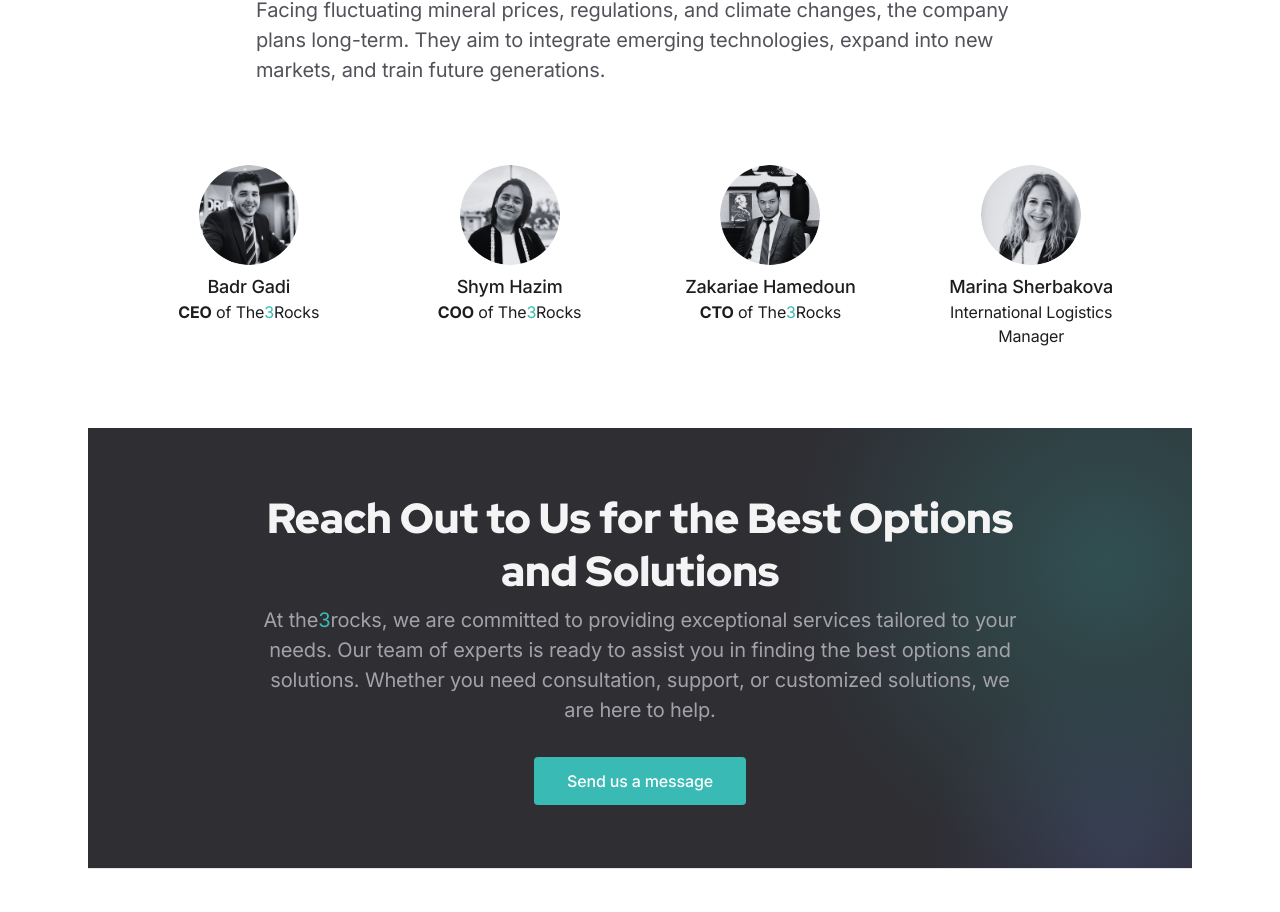
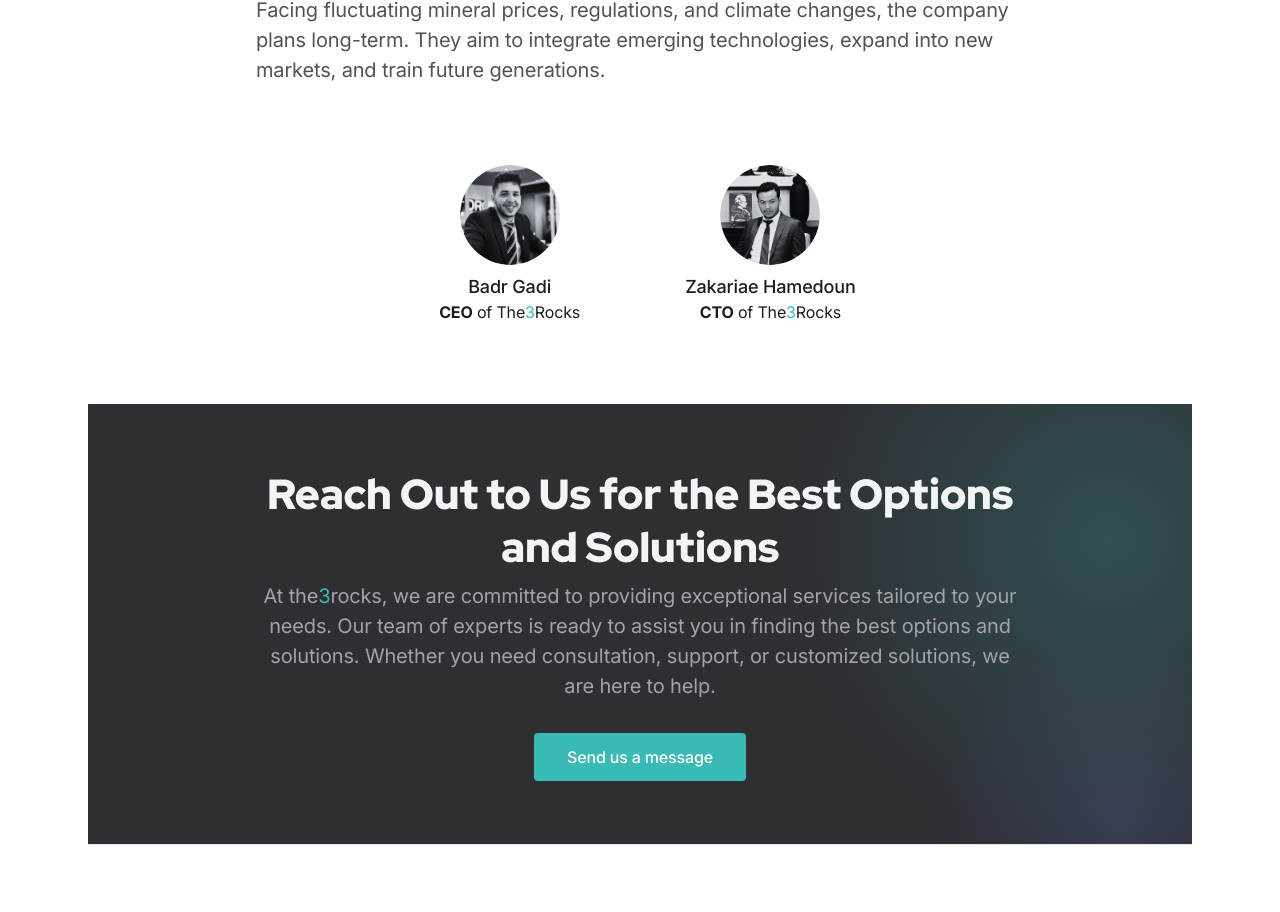
Before and after one commit to The-3-Rocks/landing-page, a Next.js app: page /about in a window 1280 px wide. Shown: the part 3696-4608 px from the top of the page. Built offline with nearby package versions, Linux system fonts and the light colour scheme.

Commit message:
remove team members

```diff
--- a/components/team.tsx
+++ b/components/team.tsx
@@ -105,7 +105,7 @@ export default function Team() {
               </div>
 
               {/* 2nd member */}
-              <div
+              {/* <div
                 className="w-1/2 sm:w-1/3 md:w-1/4 lg:w-1/5 p-5 lg:py-7"
                 data-aos="fade-down"
                 data-aos-delay="100"
@@ -127,7 +127,7 @@ export default function Team() {
                     <span className="text-teal-500">3</span>Rocks
                   </h6>
                 </div>
-              </div>
+              </div> */}
 
               {/* 3rd member */}
               <div
@@ -155,7 +155,7 @@ export default function Team() {
               </div>
 
               {/* 4th member */}
-              <div
+              {/* <div
                 className="w-1/2 sm:w-1/3 md:w-1/4 lg:w-1/5 p-5 lg:py-7"
                 data-aos="fade-down"
                 data-aos-delay="200"
@@ -176,7 +176,7 @@ export default function Team() {
                     <h6>International Logistics Manager</h6>
                   </h6>
                 </div>
-              </div>
+              </div> */}
               {/* <div className="w-1/2 sm:w-1/3 md:w-1/4 lg:w-1/5 p-5 lg:py-7" data-aos="fade-down" data-aos-delay="300" data-aos-anchor="[data-aos-id-team]">
                 <div className="flex flex-col items-center">
                   <Image className="rounded-full mb-2" src={TeamImage04} width={80} height={80} alt="Team member 04" />
```
